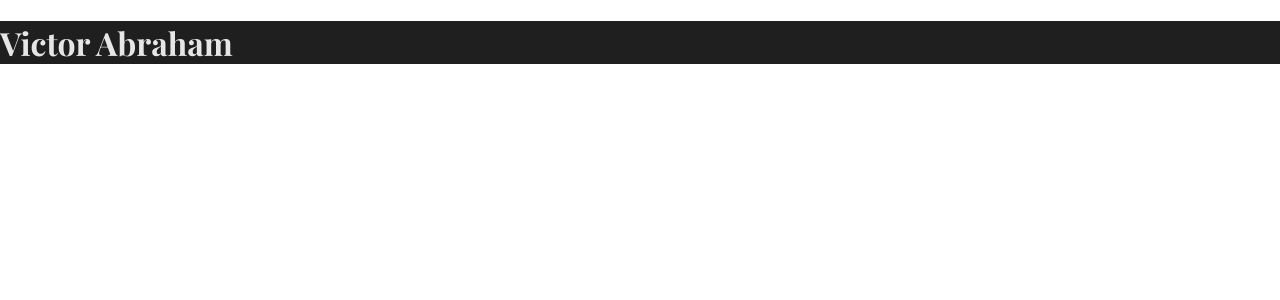
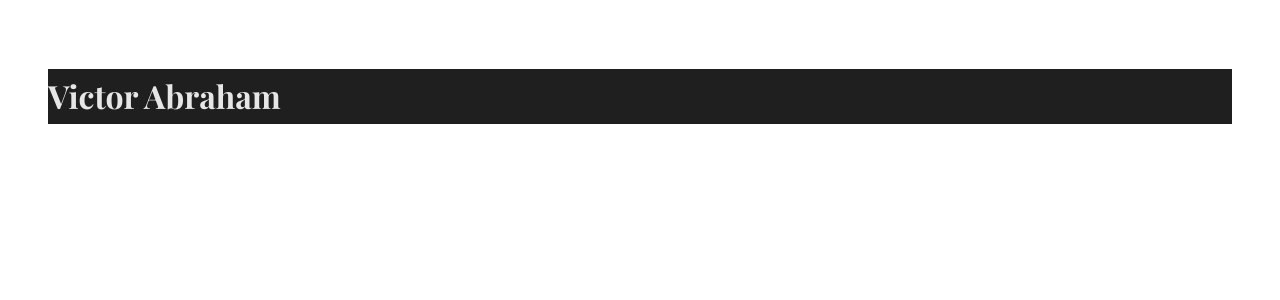
Before and after one commit to VPAbraham/portfolio-page, a React (Create React App) app: page / in a window 1280 px wide. Shown: the top 300 px of the page. Built offline with nearby package versions, Linux system fonts and the light colour scheme; a web font is replaced by a local one.

Commit message:
Add text content and default colors/fonts to main component

```diff
--- a/src/views/Home/Home.js
+++ b/src/views/Home/Home.js
@@ -10,9 +10,9 @@ class Home extends Component {
   }
   render() {
     return (
-    <div>
+    <body class="home">
       <Heading/>
-    </div>
+    </body>
     )
   }
 }
--- a/src/views/Home/Home.scss
+++ b/src/views/Home/Home.scss
@@ -0,0 +1,9 @@
+$color-grey-dark: #777;
+
+.home {
+  font-weight: 400;
+  font-size: 16px;
+  line-height: 1.7;
+  padding: 3rem;
+  color: $color-grey-dark;
+}
```
